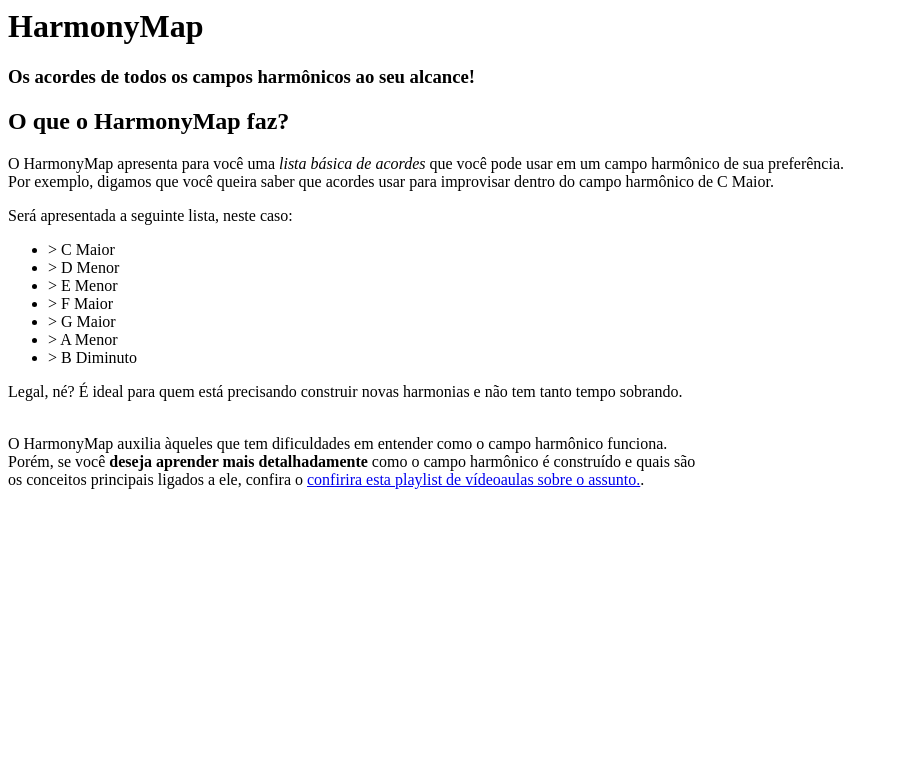
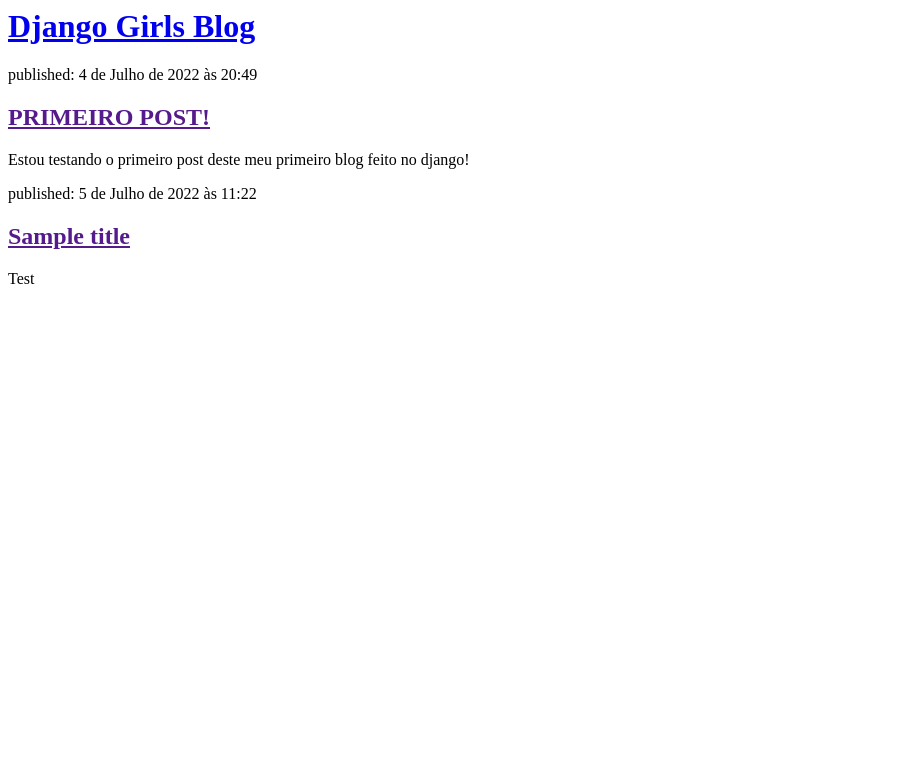
Before and after one commit to sergiodeLima-91/my-first-blog-git, a Django app: page / in a window 1280 px wide. Shown: the top 783 px of the page, without its empty margins (0-898 px from the left). Run offline with Django 4.2, Linux system fonts and the light colour scheme; data comes from the database, SQL or seed files in the repository; both versions use the stored data as it was after the commit.

Commit message:
Modified templates to display posts from database.

```diff
--- a/blog/templates/blog/post_list.html
+++ b/blog/templates/blog/post_list.html
@@ -1,23 +1,21 @@
 <html>
-    <head> <!-- Insere um título que encabeça a guia no navegador-->
-        <title>Blog HarmonyMap</title> <!-- Título da página -->
-    </head> <!-- Corpo da página -->
-<h1>HarmonyMap</h1>
-<h3>Os acordes de todos os campos harmônicos ao seu alcance!</h3>
+
+<head>
+    <title>Blog Django Girls</title>
+</head>
+
 <body>
-    <h2>O que o HarmonyMap faz?</h2>
-    O HarmonyMap apresenta para você uma <em>lista básica de acordes</em> que você pode usar em um campo harmônico de sua preferência. <br>
-    Por exemplo, digamos que você queira saber que acordes usar para improvisar dentro do campo harmônico de C Maior.
-    <p>Será apresentada a seguinte lista, neste caso:</p> <!-- A tag "<em>texto</em> coloca o texto em itálico!"-->
-    <p><ul>
-        <li> > C Maior</li><li>> D Menor</li><li>> E Menor</li><li>> F Maior</li><li>> G Maior</li><li>> A Menor</li><li>> B Diminuto</li>
-    </ul> <!--A tag "<li>texto</li> cria uma lista!" -->
-    <p>Legal, né? É ideal para quem está precisando construir novas harmonias e não tem tanto tempo sobrando.</p><br>
-    O HarmonyMap auxilia àqueles que tem dificuldades em entender como o campo harmônico funciona.<br>
-    Porém, se você <strong>deseja aprender mais detalhadamente</strong> como o campo harmônico é construído e quais são<br> <!-- Tag "<strong>" deixa o texto em negrito.-->
-    os conceitos principais ligados a ele, confira o <a href="https://www.youtube.com/playlist?list=PL0rOhRRyzzX67efn2P5r5m54hJ1eYbwXE">confirira esta playlist de vídeoaulas sobre o assunto.</a>.
+    <div>
+        <h1><a href="/">Django Girls Blog</a></h1>
+    </div>
 
-    </p>
+    {% for post in posts %}
+    <div>
+        <p>published: {{ post.published_date }}</p>
+        <h2><a href="">{{ post.title }}</a></h2>
+        <p>{{ post.text|linebreaksbr }}</p> <!-- A tag "linebreaks" está convertendo o conteúdo de post, convertendo quebras de linhas em parágrafos.-->
+    </div>
+    {% endfor %}
 </body>
 
 </html>
--- a/blog/views.py
+++ b/blog/views.py
@@ -1,5 +1,9 @@
 from django.shortcuts import render
+from django.utils import timezone
+from .models import Post
 
 
 def post_list(request):
-    return render(request, 'blog/post_list.html', {})
+    posts = Post.objects.filter(
+        published_date__lte=timezone.now()).order_by('published_date')
+    return render(request, 'blog/post_list.html', {'posts': posts})
```
Also changed, not shown: db.sqlite3.
